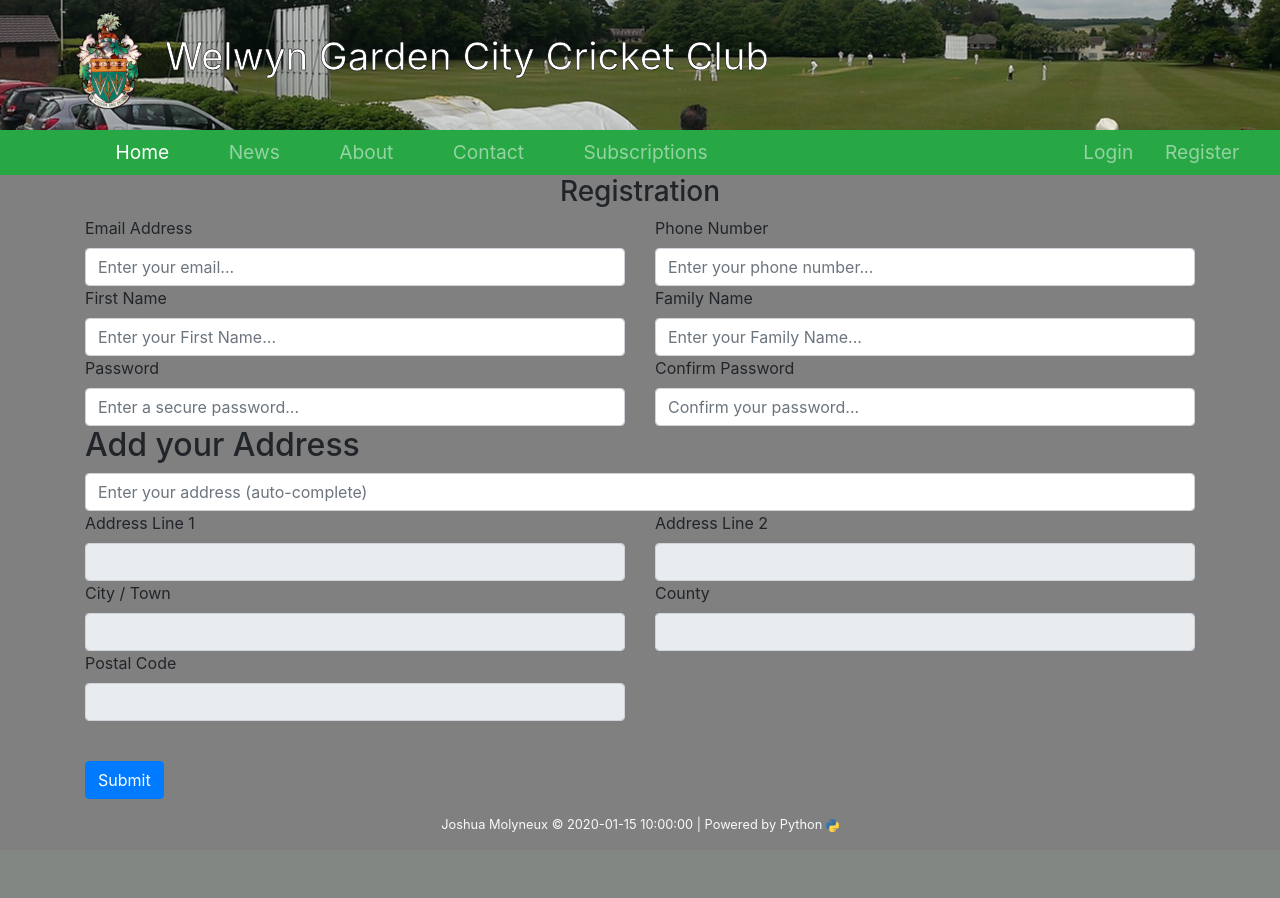
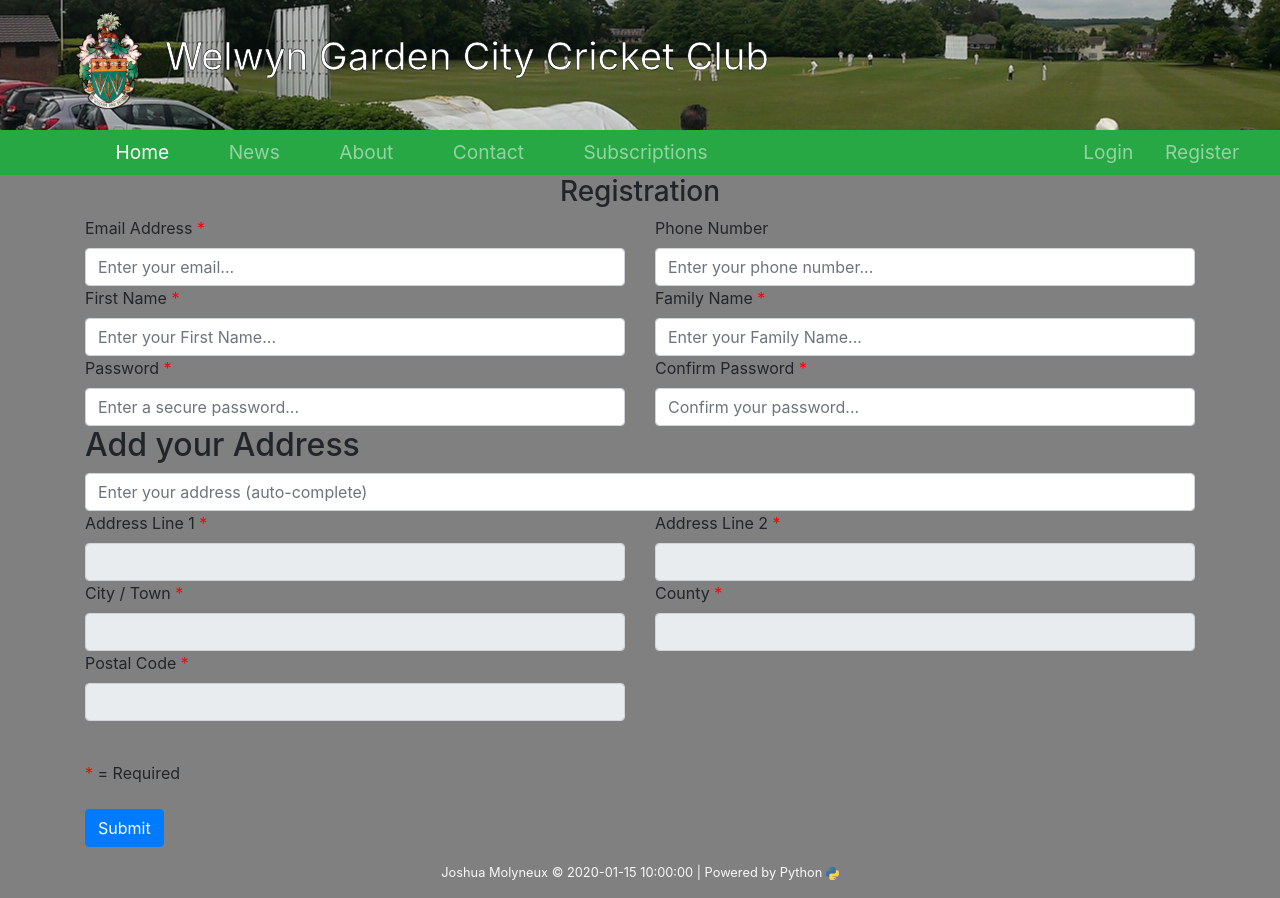
Before and after one commit to Awes-truck/CS-Project, a Python web app: template www/templates/register.html in a window 1280 px wide. Before the commit the page ends 832 px from the top, so only its background shows below. Run offline with Jinja, Linux system fonts and the light colour scheme; the template is opened without the code that fills it: most values are stand-ins (such as "Sample title", 1, 10 or a date in 2020); some libraries are stand-ins or nearby versions.

Commit message:
Required fields

```diff
--- a/www/static/main.css
+++ b/www/static/main.css
@@ -1,6 +1,7 @@
 :root {
 	--white: #fff;
 	--black: #000000;
+	--red: red;
 	--background: darkgreen;
 }
 
@@ -74,6 +75,10 @@ a {
 	padding-right: 10px
 }
 
+.required{
+	color: var(--red);
+}
+
 .subs-header{
 	font-size: 2vw;
 	font-weight: bold;
--- a/www/templates/register.html
+++ b/www/templates/register.html
@@ -6,7 +6,7 @@
     <div class="form-group">
         <div class="row">
             <div class="col-md-6">
-                <label class="control-label" for="email">Email Address</label>
+                <label class="control-label" for="email">Email Address <span class='required'>*</span></label>
                 <input
                     type="email"
                     class="form-control"
@@ -28,7 +28,7 @@
         </div>
         <div class="row">
             <div class="col-md-6">
-                <label class="control-label" for="first_name">First Name</label>
+                <label class="control-label" for="first_name">First Name <span class='required'>*</span></label>
                 <input
                     type="text"
                     class="form-control"
@@ -38,7 +38,7 @@
                 />
             </div>
             <div class="col-md-6">
-                <label class="control-label" for="family_name">Family Name</label>
+                <label class="control-label" for="family_name">Family Name <span class='required'>*</span></label>
                 <input
                     type="text"
                     class="form-control"
@@ -50,7 +50,7 @@
         </div>
         <div class="row">
             <div class="col-md-6">
-                <label class="control-label" for="password">Password</label>
+                <label class="control-label" for="password">Password <span class='required'>*</span></label>
                 <input
                     type="password"
                     class="form-control"
@@ -60,7 +60,7 @@
                 />
             </div>
             <div class="col-md-6">
-                <label class="control-label" for="password_confirm">Confirm Password</label>
+                <label class="control-label" for="password_confirm">Confirm Password <span class='required'>*</span></label>
                 <input
                     type="password"
                     class="form-control"
@@ -79,27 +79,27 @@
                 <div id="address">
                     <div class="row">
                         <div class="col-md-6">
-                            <label class="control-label">Address Line 1</label>
+                            <label class="control-label">Address Line 1 <span class='required'>*</span></label>
                             <input class="form-control" name="street_number" id="street_number" disabled="true">
                         </div>
                         <div class="col-md-6">
-                            <label class="control-label">Address Line 2</label>
+                            <label class="control-label">Address Line 2 <span class='required'>*</span></label>
                             <input class="form-control" name="route" id="route" disabled="true">
                         </div>
                     </div>
                     <div class="row">
                         <div class="col-md-6">
-                            <label class="control-label">City / Town</label>
+                            <label class="control-label">City / Town <span class='required'>*</span></label>
                             <input class="form-control field" name="postal_town" id="postal_town" disabled="true">
                         </div>
                         <div class="col-md-6">
-                            <label class="control-label">County</label>
+                            <label class="control-label">County <span class='required'>*</span></label>
                             <input class="form-control" name="administrative_area_level_2" id="administrative_area_level_2" disabled="true">
                         </div>
                     </div>
                     <div class="row">
                         <div class="col-md-6">
-                            <label class="control-label">Postal Code</label>
+                            <label class="control-label">Postal Code <span class='required'>*</span></label>
                             <input class="form-control" name="postal_code" id="postal_code" disabled="true">
                         </div>
                     </div>
@@ -108,6 +108,8 @@
         </div>
     </div>
 <br />
+<span class='required'>*</span> = Required
+<br /><br />
 <button type="submit" class="btn btn-primary">Submit</button>
 <script type="text/javascript" src="./static/js/auto-complete.js"></script>
 <script async defer src="https://maps.googleapis.com/maps/api/js?key=AIzaSyCEm1-Vnk8OeHE_R4TT5-Vn8SW7iaVvpfQ&libraries=places&callback=initAutocomplete"></script>
```
